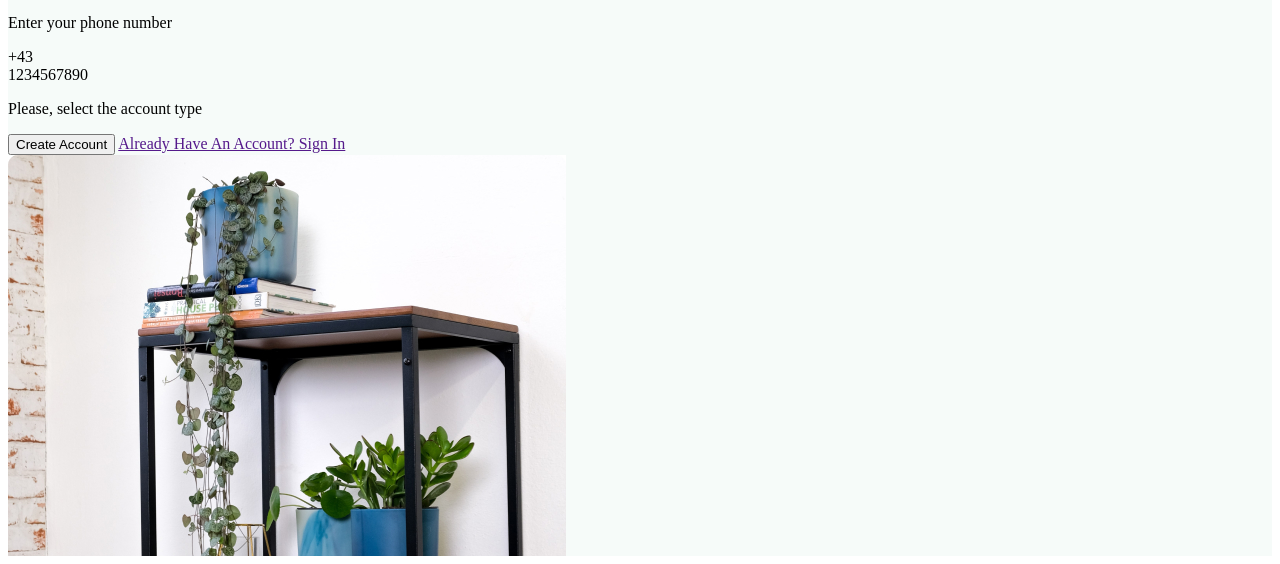
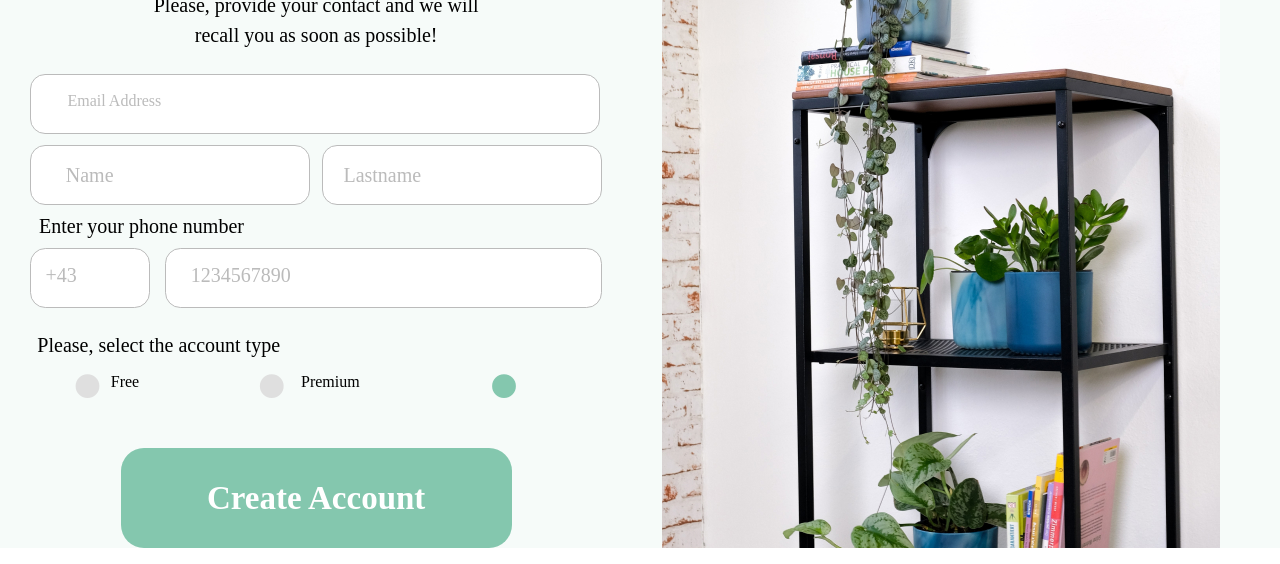
Before and after one commit to AiAub/Frontend-Portfolio, a plain HTML site: page Project 2/index.html in a window 1280 px wide. Shown: the part 252-816 px from the top of the page. Drawn offline with Linux system fonts and the light colour scheme.

Commit message:
added Project 2

```diff
--- a/Project 2/index.html
+++ b/Project 2/index.html
@@ -13,13 +13,16 @@
         <div class="registerFormContainer">
             <form action="">
               <p>Sign Up Form</p>
-              <p>Please, provide your contact and we will recall you as soon as possible!</p>
+              <p class="notice">Please, provide your contact and we will recall you as soon as possible!</p>
 
 
               <div class="input-email">
                 <label for="">Email Address</label>
               </div>
 
+
+
+              <div class="info">
                 <div class="input-name">
                   <label for="">Name</label>
                 </div>
@@ -27,8 +30,13 @@
                 <div class="input-lastname">
                   <label for="">Lastname</label>
                 </div>
+              </div>
 
-              <p>Enter your phone number</p>
+
+              <p class="notice1">Enter your phone number</p>
+
+
+              <div class="mobile">
 
                 <div class="input-countrycode">
                   <label for="">+43</label>
@@ -38,12 +46,23 @@
                   <label for="">1234567890</label>
                 </div>
 
+              </div>
+
+
               <p>Please, select the account type</p>
 
+              <ul class="checklist">
+                <li>Free</li>
+                <li>Premium</li>
+                <li></li>
+              </ul>
+
+
+              <div class="registration">
                 <button>Create Account</button>
 
                 <a href="">Already Have An Account? Sign In</a>
-
+              </div>
 
 
             </form>
--- a/Project 2/style/style.css
+++ b/Project 2/style/style.css
@@ -1,3 +1,16 @@
+
+*{
+    margin: 0;
+    padding: 0;
+    box-sizing: border-box;
+    font-family: Karla;
+
+}
+
+img {
+    max-width: 100%;
+}
+
 
 
 .mainContainer{
@@ -39,6 +52,10 @@
     position: relative;
     z-index: 10;
     flex-direction: row;
+
+    display: flex;
+    justify-content: space-around;
+    text-align: center;
 }
 
 
@@ -47,4 +64,223 @@
     height: 732px;
     border-radius: 10px;
     display: flex;
+
+    margin-top: 50px;
+    margin-right: 30px;
 }
+
+
+
+
+
+
+/* register form container */
+
+form p:first-of-type {
+    font-size: 55.23px;
+    font-weight: 700;
+    line-height: 71.79px;
+    text-align: center;
+    margin-top: 40px;
+
+}
+
+
+.notice {
+    font-size: 20px;
+    font-weight: 400;
+    line-height: 29.91px;
+    position: relative;
+    right: 20%;
+
+    padding-top: 2%;
+    padding-left: 40%;
+}
+
+
+.input-email {
+    width: 570px;
+    height: 60px;
+    border-radius: 15px;
+    border: 1.53px;
+    background-color: white;
+    border: 1px rgb(187, 187, 187) solid;
+    color:rgb(187, 187, 187);
+
+    padding-right: 70%;
+    padding-top: 3%;
+
+    margin-top: 4%;
+    justify-items: center;
+
+}
+
+.info {
+    font-size: 20px;
+    font-weight: 400;
+    text-align: center;
+    color: rgb(187, 187, 187);
+
+
+    display: flex;
+    justify-content: space-between;
+    margin-top: 2%;
+}
+
+.input-name {
+
+    background-color: white;
+    width: 280px;
+    height: 60px;
+    border-radius: 15px;
+    border:rgb(187, 187, 187) 1px solid;
+    padding-right: 28%;
+    padding-top: 3%;
+
+
+}
+
+.input-lastname {
+
+    background-color: white;
+    width: 280px;
+    height: 60px;
+    border-radius: 15px;
+    border:rgb(187, 187, 187) 1px solid;
+    padding-right: 28%;
+    padding-top: 3%;
+
+}
+
+.notice1 {
+    font-size: 20px;
+    font-weight: 400;
+    line-height: 19.5px;
+    text-align: center;
+
+    padding-right: 61%;
+    padding-top: 2%;
+
+
+}
+
+.mobile {
+    display: flex;
+    justify-content: space-between;
+
+    padding-top: 2%;
+
+    font-size: 20px;
+    font-weight: 400;
+    line-height: 19.5px;
+    text-align: center;
+    color:rgb(187, 187, 187);
+
+}
+
+.input-countrycode {
+    width: 120px;
+    height: 60px;
+    border-radius: 15.34px;
+    border: 1px rgb(187, 187, 187) solid;
+    background-color: white;
+    padding-right: 10%;
+    padding-top: 3%;
+
+}
+
+.input-phonenumber {
+    width: 437px;
+    height: 60px;
+    border-radius: 15.34px;
+    border: 1px rgb(187, 187, 187) solid;
+    background-color: white;
+    padding-right: 50%;
+    padding-top: 3%;
+
+}
+
+
+
+form p:last-of-type {
+
+    font-size: 20px;
+    font-weight: 400;
+    line-height: 19.5px;
+    text-align: center;
+
+    padding-top: 5%;
+    padding-right: 55%;
+
+}
+
+
+/* CHECK LIST */
+
+.checklist {
+    display: flex;
+    flex-direction: row;
+    justify-content: space-around;
+
+    padding-top: 3%;
+}
+
+
+.checklist li {
+    list-style-type: none;
+    position: relative;
+    margin: 0;
+}
+
+.checklist li::before{
+    content: "•";
+    font-size: 100px;
+    color:  #dfdfdf;
+    position: absolute;
+    right: 120%;
+    top: -250%;
+
+
+}
+
+
+.checklist li:nth-child(3)::before {
+    color: rgba(132, 199, 174, 1);
+
+}
+
+
+
+/* REGISTRATION */
+
+.registration {
+    display: flex;
+    flex-direction: column;
+    align-items: center;
+
+    padding-top: 10%;
+}
+
+ button {
+    width: 391.19px;
+    height: 100px;
+    border-radius: 23.01px;
+    background-color:  rgba(132, 199, 174, 1);
+
+
+    font-size: 33px;
+    font-weight: 700;
+    text-align: center;
+    color: white;
+    border: none;
+}
+
+
+a {
+    font-size: 20px;
+    font-weight: 400;
+    line-height: 27.92px;
+    text-align: center;
+    padding-top: 2%;
+
+}
```
Lines whose indentation alone changed are shown as unchanged.
